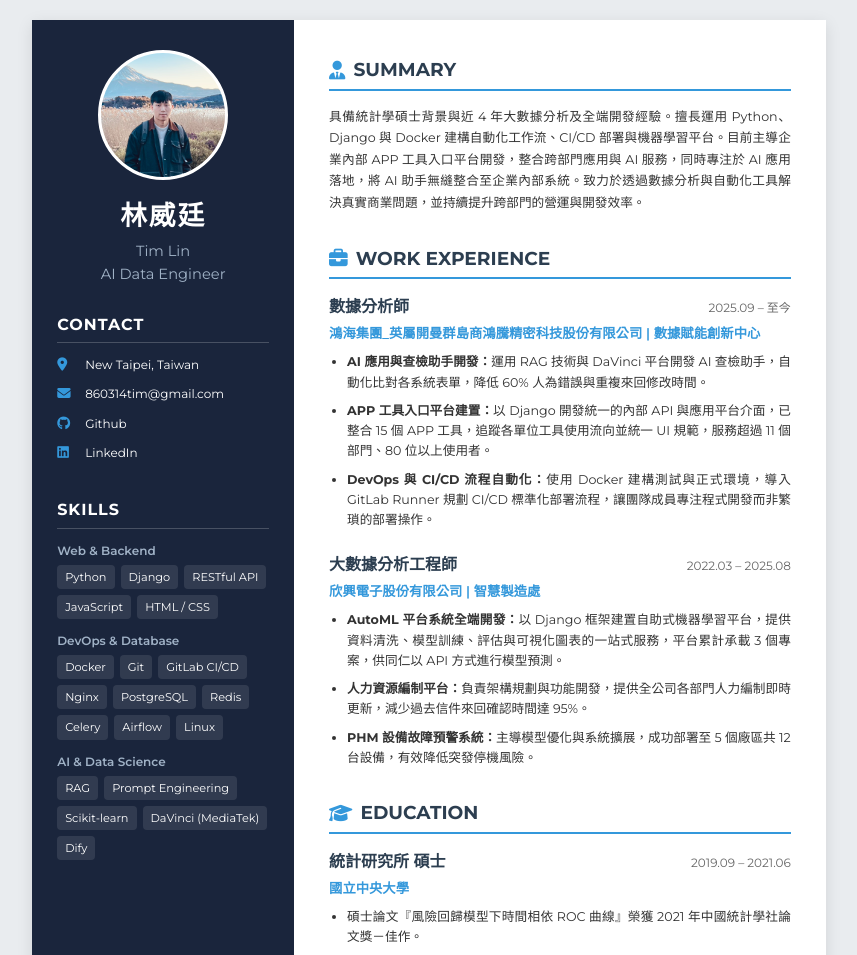
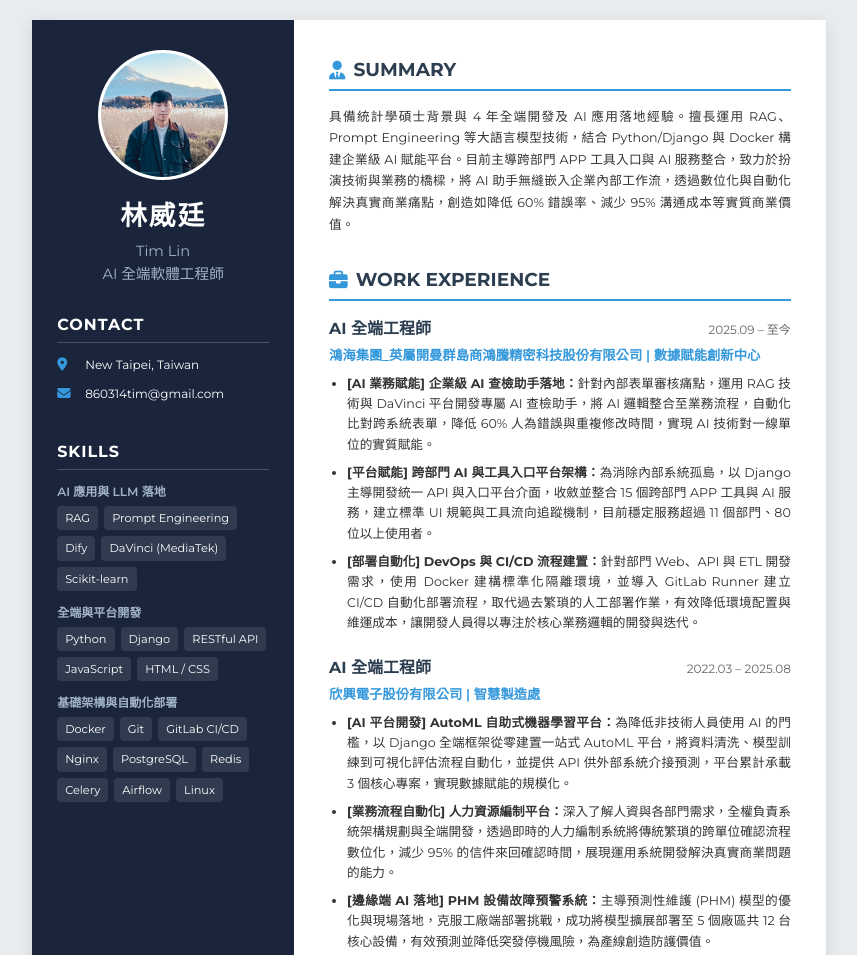
Before and after one commit to Waiting0314/Waiting0314.github.io, a plain HTML site: page index.html in a window 1280 px wide. Shown: the top 955 px of the page, without its empty margins (211-1068 px from the left). Drawn offline with Linux system fonts and the light colour scheme.

Commit message:
調整履歷方向為 AI 全端軟體工程師：重組技能樹、改寫工作經歷描述

```diff
--- a/index.html
+++ b/index.html
@@ -247,15 +247,13 @@
         <aside class="sidebar">
             <img src="images/個人照片.png" alt="林威廷" class="profile-img">
             <h1>林威廷</h1>
-            <h2>Tim Lin<br>AI Data Engineer</h2>
+            <h2>Tim Lin<br>AI 全端軟體工程師</h2>
 
             <div class="sidebar-section">
                 <h3>CONTACT</h3>
                 <div class="contact-list">
                     <p><i class="fas fa-location-dot"></i> New Taipei, Taiwan</p>
                     <p><i class="fas fa-envelope"></i> <a href="mailto:860314tim@gmail.com">860314tim@gmail.com</a></p>
-                    <p><i class="fab fa-github"></i> <a href="https://github.com/Waiting0314" target="_blank">Github</a></p>
-                    <p><i class="fab fa-linkedin"></i> <a href="https://www.linkedin.com/in/威廷-林-401182136" target="_blank">LinkedIn</a></p>
                 </div>
             </div>
 
@@ -263,7 +261,18 @@
                 <h3>SKILLS</h3>
 
                 <div class="skill-group">
-                    <div class="skill-group-title">Web & Backend</div>
+                    <div class="skill-group-title">AI 應用與 LLM 落地</div>
+                    <div class="skills-container">
+                        <span class="skill-tag">RAG</span>
+                        <span class="skill-tag">Prompt Engineering</span>
+                        <span class="skill-tag">Dify</span>
+                        <span class="skill-tag">DaVinci (MediaTek)</span>
+                        <span class="skill-tag">Scikit-learn</span>
+                    </div>
+                </div>
+
+                <div class="skill-group">
+                    <div class="skill-group-title">全端與平台開發</div>
                     <div class="skills-container">
                         <span class="skill-tag">Python</span>
                         <span class="skill-tag">Django</span>
@@ -274,7 +283,7 @@
                 </div>
 
                 <div class="skill-group">
-                    <div class="skill-group-title">DevOps & Database</div>
+                    <div class="skill-group-title">基礎架構與自動化部署</div>
                     <div class="skills-container">
                         <span class="skill-tag">Docker</span>
                         <span class="skill-tag">Git</span>
@@ -287,17 +296,6 @@
                         <span class="skill-tag">Linux</span>
                     </div>
                 </div>
-
-                <div class="skill-group">
-                    <div class="skill-group-title">AI & Data Science</div>
-                    <div class="skills-container">
-                        <span class="skill-tag">RAG</span>
-                        <span class="skill-tag">Prompt Engineering</span>
-                        <span class="skill-tag">Scikit-learn</span>
-                        <span class="skill-tag">DaVinci (MediaTek)</span>
-                        <span class="skill-tag">Dify</span>
-                    </div>
-                </div>
             </div>
         </aside>
 
@@ -306,7 +304,7 @@
             <section class="main-section">
                 <h3><i class="fas fa-user-tie"></i> SUMMARY</h3>
                 <p class="summary-text">
-                    具備統計學碩士背景與近 4 年大數據分析及全端開發經驗。擅長運用 Python、Django 與 Docker 建構自動化工作流、CI/CD 部署與機器學習平台。目前主導企業內部 APP 工具入口平台開發，整合跨部門應用與 AI 服務，同時專注於 AI 應用落地，將 AI 助手無縫整合至企業內部系統。致力於透過數據分析與自動化工具解決真實商業問題，並持續提升跨部門的營運與開發效率。
+                    具備統計學碩士背景與 4 年全端開發及 AI 應用落地經驗。擅長運用 RAG、Prompt Engineering 等大語言模型技術，結合 Python/Django 與 Docker 構建企業級 AI 賦能平台。目前主導跨部門 APP 工具入口與 AI 服務整合，致力於扮演技術與業務的橋樑，將 AI 助手無縫嵌入企業內部工作流，透過數位化與自動化解決真實商業痛點，創造如降低 60% 錯誤率、減少 95% 溝通成本等實質商業價值。
                 </p>
             </section>
 
@@ -315,27 +313,27 @@
 
                 <div class="timeline-item">
                     <div class="item-header">
-                        <span class="item-title">數據分析師</span>
+                        <span class="item-title">AI 全端工程師</span>
                         <span class="item-date">2025.09 – 至今</span>
                     </div>
                     <div class="item-company">鴻海集團_英屬開曼群島商鴻騰精密科技股份有限公司 | 數據賦能創新中心</div>
                     <ul>
-                        <li><strong>AI 應用與查檢助手開發：</strong>運用 RAG 技術與 DaVinci 平台開發 AI 查檢助手，自動化比對各系統表單，降低 60% 人為錯誤與重複來回修改時間。</li>
-                        <li><strong>APP 工具入口平台建置：</strong>以 Django 開發統一的內部 API 與應用平台介面，已整合 15 個 APP 工具，追蹤各單位工具使用流向並統一 UI 規範，服務超過 11 個部門、80 位以上使用者。</li>
-                        <li><strong>DevOps 與 CI/CD 流程自動化：</strong>使用 Docker 建構測試與正式環境，導入 GitLab Runner 規劃 CI/CD 標準化部署流程，讓團隊成員專注程式開發而非繁瑣的部署操作。</li>
+                        <li><strong>[AI 業務賦能] 企業級 AI 查檢助手落地：</strong>針對內部表單審核痛點，運用 RAG 技術與 DaVinci 平台開發專屬 AI 查檢助手，將 AI 邏輯整合至業務流程，自動化比對跨系統表單，降低 60% 人為錯誤與重複修改時間，實現 AI 技術對一線單位的實質賦能。</li>
+                        <li><strong>[平台賦能] 跨部門 AI 與工具入口平台架構：</strong>為消除內部系統孤島，以 Django 主導開發統一 API 與入口平台介面，收斂並整合 15 個跨部門 APP 工具與 AI 服務，建立標準 UI 規範與工具流向追蹤機制，目前穩定服務超過 11 個部門、80 位以上使用者。</li>
+                        <li><strong>[部署自動化] DevOps 與 CI/CD 流程建置：</strong>針對部門 Web、API 與 ETL 開發需求，使用 Docker 建構標準化隔離環境，並導入 GitLab Runner 建立 CI/CD 自動化部署流程，取代過去繁瑣的人工部署作業，有效降低環境配置與維運成本，讓開發人員得以專注於核心業務邏輯的開發與迭代。</li>
                     </ul>
                 </div>
 
                 <div class="timeline-item">
                     <div class="item-header">
-                        <span class="item-title">大數據分析工程師</span>
+                        <span class="item-title">AI 全端工程師</span>
                         <span class="item-date">2022.03 – 2025.08</span>
                     </div>
                     <div class="item-company">欣興電子股份有限公司 | 智慧製造處</div>
                     <ul>
-                        <li><strong>AutoML 平台系統全端開發：</strong>以 Django 框架建置自助式機器學習平台，提供資料清洗、模型訓練、評估與可視化圖表的一站式服務，平台累計承載 3 個專案，供同仁以 API 方式進行模型預測。</li>
-                        <li><strong>人力資源編制平台：</strong>負責架構規劃與功能開發，提供全公司各部門人力編制即時更新，減少過去信件來回確認時間達 95%。</li>
-                        <li><strong>PHM 設備故障預警系統：</strong>主導模型優化與系統擴展，成功部署至 5 個廠區共 12 台設備，有效降低突發停機風險。</li>
+                        <li><strong>[AI 平台開發] AutoML 自助式機器學習平台：</strong>為降低非技術人員使用 AI 的門檻，以 Django 全端框架從零建置一站式 AutoML 平台，將資料清洗、模型訓練到可視化評估流程自動化，並提供 API 供外部系統介接預測，平台累計承載 3 個核心專案，實現數據賦能的規模化。</li>
+                        <li><strong>[業務流程自動化] 人力資源編制平台：</strong>深入了解人資與各部門需求，全權負責系統架構規劃與全端開發，透過即時的人力編制系統將傳統繁瑣的跨單位確認流程數位化，減少 95% 的信件來回確認時間，展現運用系統開發解決真實商業問題的能力。</li>
+                        <li><strong>[邊緣端 AI 落地] PHM 設備故障預警系統：</strong>主導預測性維護 (PHM) 模型的優化與現場落地，克服工廠端部署挑戰，成功將模型擴展部署至 5 個廠區共 12 台核心設備，有效預測並降低突發停機風險，為產線創造防護價值。</li>
                     </ul>
                 </div>
             </section>
```
